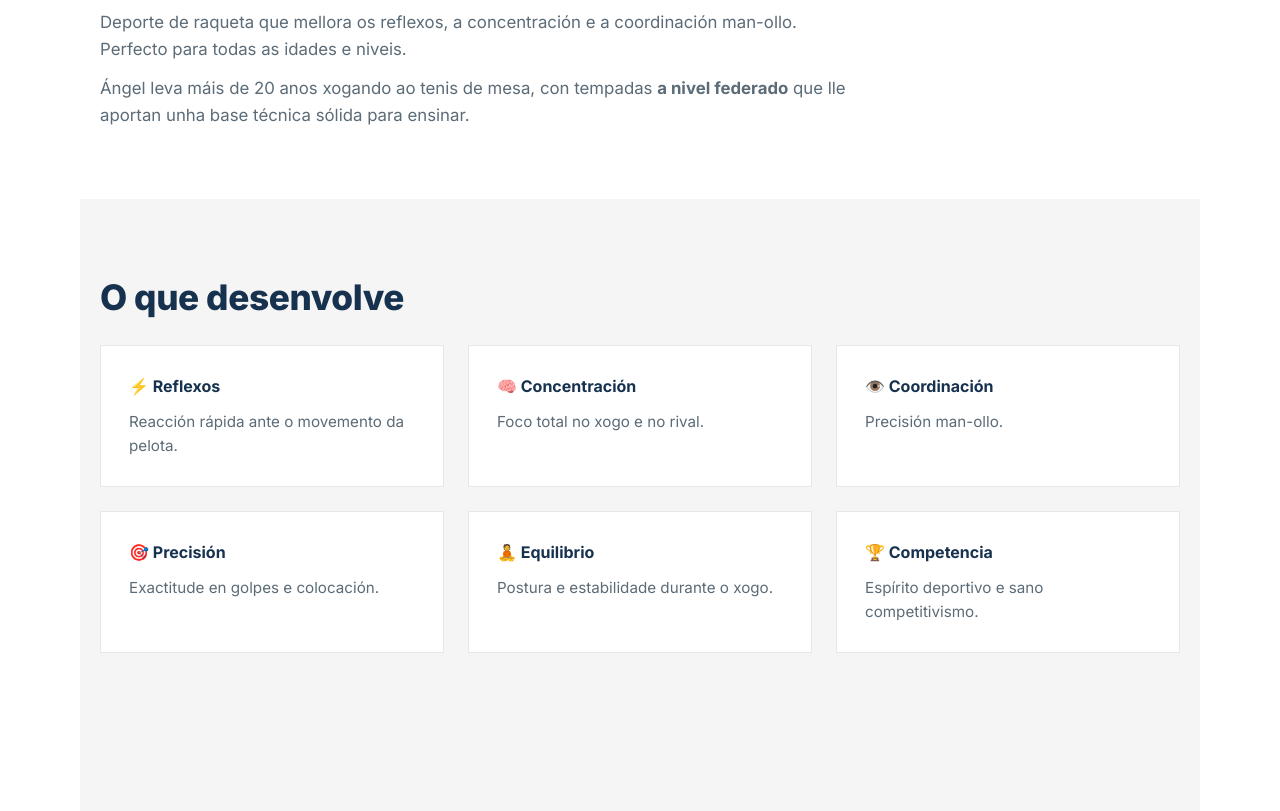
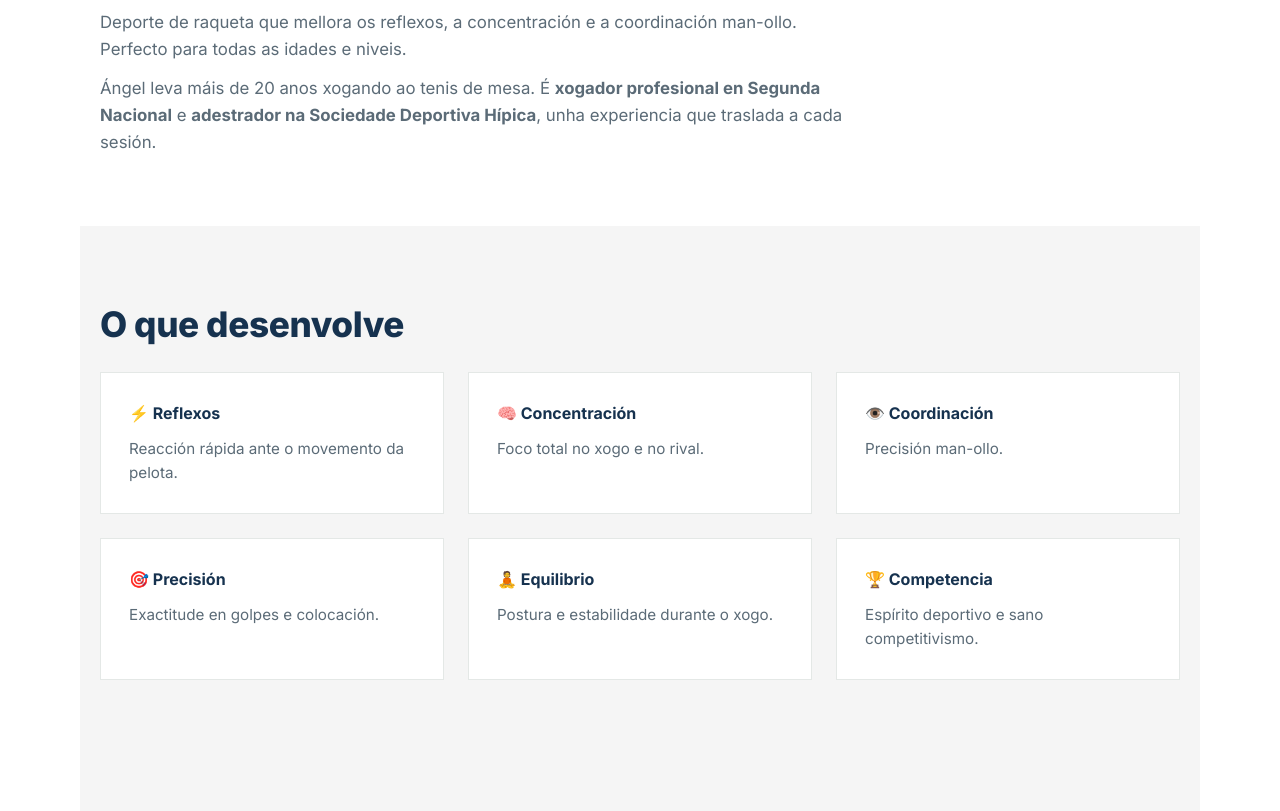
Before and after one commit to adfsde/MoveMentes, a plain HTML site: page tenis.html in a window 1280 px wide. Shown: the part 993-1804 px from the top of the page. Drawn offline with nearby package versions, Linux system fonts and the light colour scheme.

Commit message:
Actualizar experiencia en tenis de mesa

```diff
--- a/tenis.html
+++ b/tenis.html
@@ -86,7 +86,7 @@
         <section class="page-section">
             <h2 class="section-title">Tenis de mesa</h2>
             <p style="font-size: 1.05em; color: var(--text-light); max-width: 760px;">Deporte de raqueta que mellora os reflexos, a concentración e a coordinación man-ollo. Perfecto para todas as idades e niveis.</p>
-            <p style="font-size: 1.05em; color: var(--text-light); max-width: 760px; margin-top: 12px;">Ángel leva máis de 20 anos xogando ao tenis de mesa, con tempadas <strong>a nivel federado</strong> que lle aportan unha base técnica sólida para ensinar.</p>
+            <p style="font-size: 1.05em; color: var(--text-light); max-width: 760px; margin-top: 12px;">Ángel leva máis de 20 anos xogando ao tenis de mesa. É <strong>xogador profesional en Segunda Nacional</strong> e <strong>adestrador na Sociedade Deportiva Hípica</strong>, unha experiencia que traslada a cada sesión.</p>
         </section>
 
         <section class="page-section alt">
```
Also changed, not shown: index.html (+1 -1 lines).
